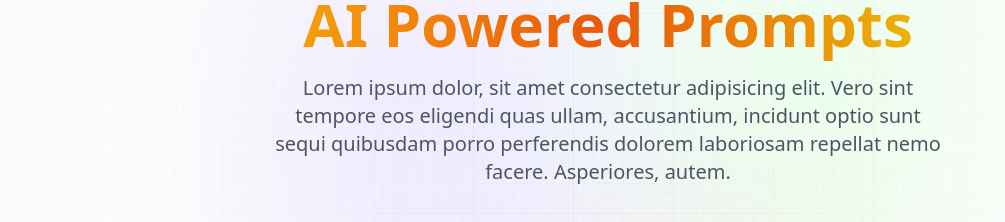
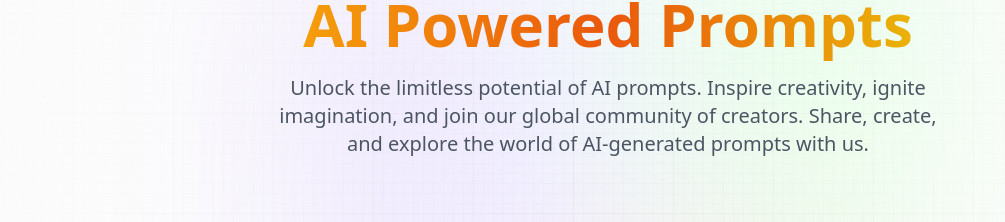
Before and after one commit to manindhra1412/Prompt-Pedia, a Next.js app: page / in a window 1280 px wide. Shown: the part 192-414 px from the top of the page, without its empty margins (32-1037 px from the left). Built offline with nearby package versions, Linux system fonts and the light colour scheme; no server answers; the database is empty.

Commit message:
Updated the desc

```diff
--- a/app/page.jsx
+++ b/app/page.jsx
@@ -10,7 +10,7 @@ const Home = () => {
       <span className="orange_gradient text-center">AI Powered Prompts</span>
       </h1>
       <p className="desc text-center">
-        Lorem ipsum dolor, sit amet consectetur adipisicing elit. Vero sint tempore eos eligendi quas ullam, accusantium, incidunt optio sunt sequi quibusdam porro perferendis dolorem laboriosam repellat nemo facere. Asperiores, autem.
+      Unlock the limitless potential of AI prompts. Inspire creativity, ignite imagination, and join our global community of creators. Share, create, and explore the world of AI-generated prompts with us.
       </p>
       <Feed/>
     </section>
```
